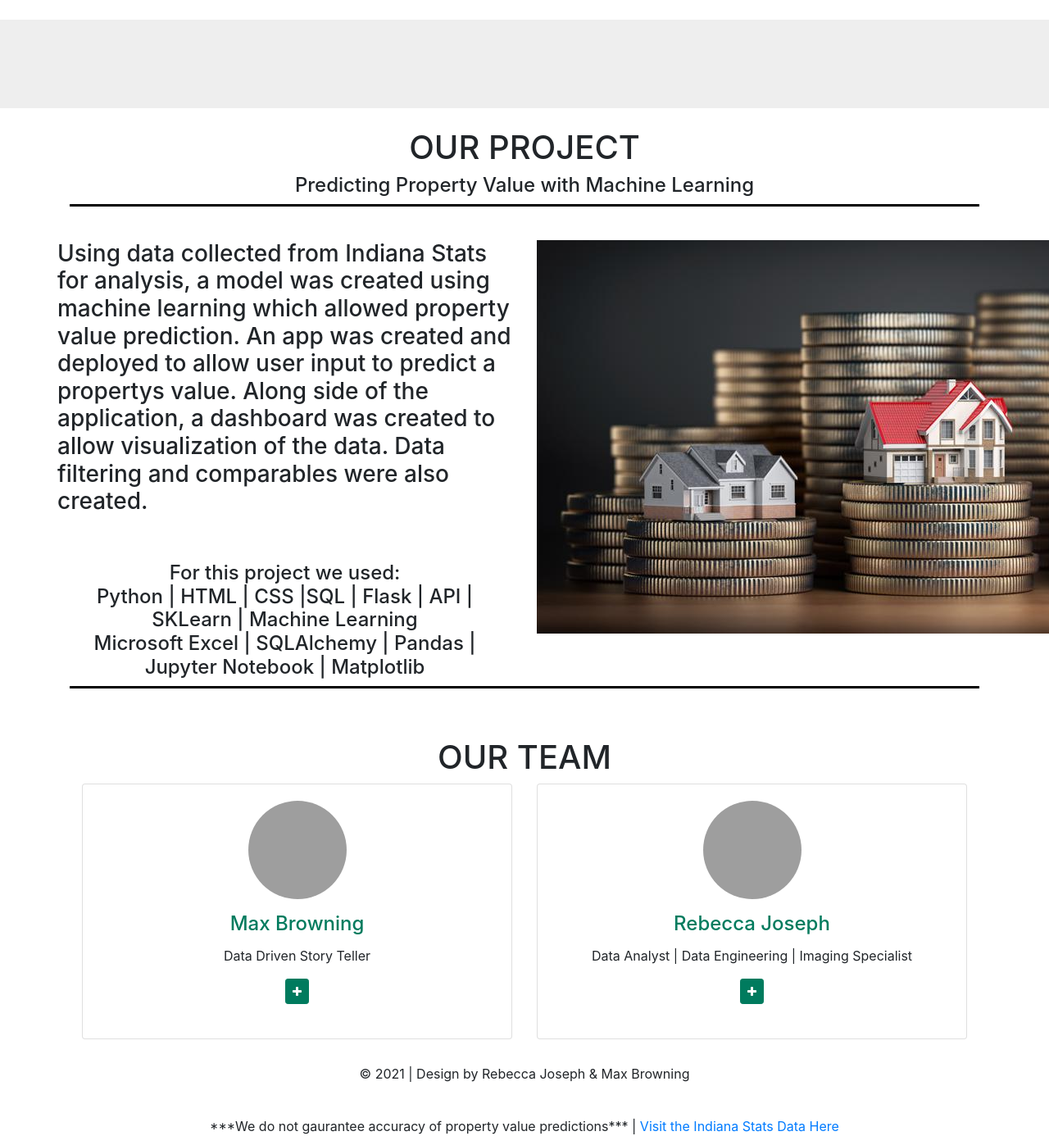
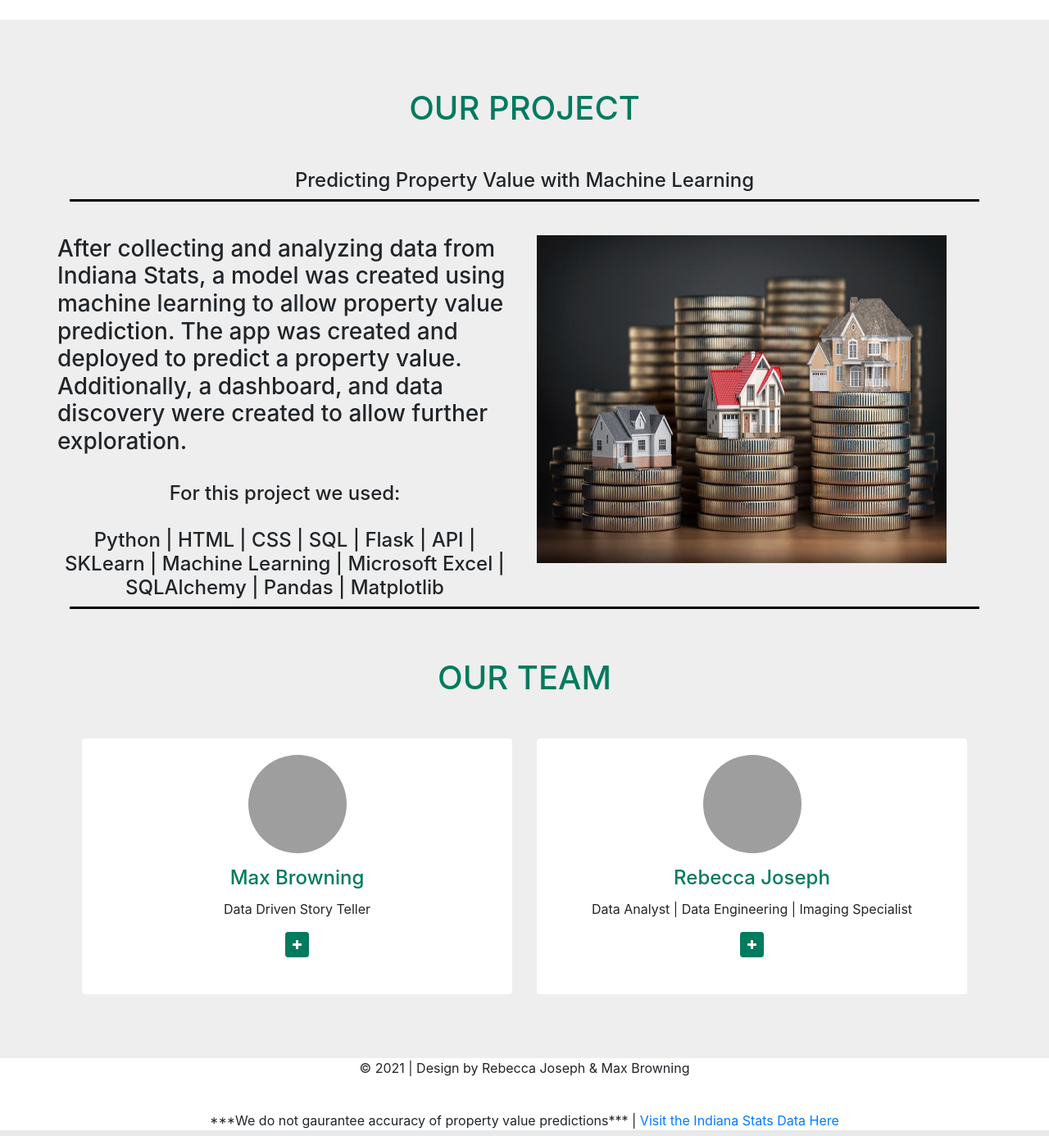
Before and after one commit to MaxBrowning/butler-project3-groupD, a Flask app: template templates/bio.html in a window 1280 px wide; the page is wider, and only the part inside the window is pictured. Shown: the part 56-1442 px from the top of that part at 82% size. Run offline with Flask 2, Linux system fonts and the light colour scheme; the template is opened without the code that fills it, so the values that code supplies are empty; parts of the project's set-up code (start-up, migrations or seed data) failed here and were passed over; some libraries are stand-ins or nearby versions; grey boxes are pictures that could not be loaded.

Commit message:
Style bio

```diff
--- a/templates/bio.html
+++ b/templates/bio.html
@@ -19,7 +19,7 @@
 <body>
     {% include 'navbar.html' %}
     <!-- Team -->
-    <section id="team" class="pb-5"></section>
+    <section id="team" class="pb-5">
     <main class="container">
         <div class="row">
             <div class="col-md-12 text-center">
@@ -30,17 +30,17 @@
 
             </div>
             <div class="row" style="margin-top: 5px">
-                <div class="col-md-6 text-left">
-              <h3 style="color:1d54b9">Using data collected from Indiana Stats for analysis, a model was created using machine learning which allowed property value prediction.  An app was created and deployed to allow user input to predict a propertys value. Along side of the application, a dashboard was created to allow visualization of the data. Data filtering and comparables were also created.</h3>
-               <br><br>
-                  <h4 style = "text-align: Center;"> For this project we used:<br> Python | HTML | CSS |SQL | Flask | API | SKLearn | Machine Learning <br> Microsoft Excel | SQLAlchemy | Pandas | Jupyter Notebook | Matplotlib </h4>
+                <div class="col-xs-12 col-sm-6 col-md-6">
+              <h3 style="color:1d54b9">After collecting and analyzing data from Indiana Stats, a model was created using machine learning to allow property value prediction.  The app was created and deployed to predict a property value. Additionally, a dashboard, and data discovery were created to allow further exploration.</h3>
+               <br>
+                  <h4 style = "text-align: Center;"> For this project we used:<br><br> Python | HTML | CSS | SQL | Flask | API | SKLearn | Machine Learning | Microsoft Excel | SQLAlchemy | Pandas | Matplotlib <br> </h4>
                 </div>
-                <div class="col-md-6 text-center">
-                <p><img src="https://raw.githubusercontent.com/Cosette3737/Project3Deploy/main/images/frontpage.jpg">
+                <div class="col-xs-12 col-sm-6 col-md-6">
+                <p><img src="https://raw.githubusercontent.com/Cosette3737/Project3Deploy/main/images/frontpage.jpg"alt="PropertyValue Photo" width="500" height="400">
                   </p> <br>
                   </div>
         <div class="container">
-            <p style="padding-bottom: 20px; border-bottom-width: 1px; border-top-color: black; border-top-style: solid"></p>
+            <p style="padding-bottom: 20px; border-bottom-width: 3px; border-top-color: black; border-top-style: solid"></p>
             <div class="col-md-12 text-center">
                 <br>
             <h5 class="section-title h1">OUR TEAM</h5>
```
